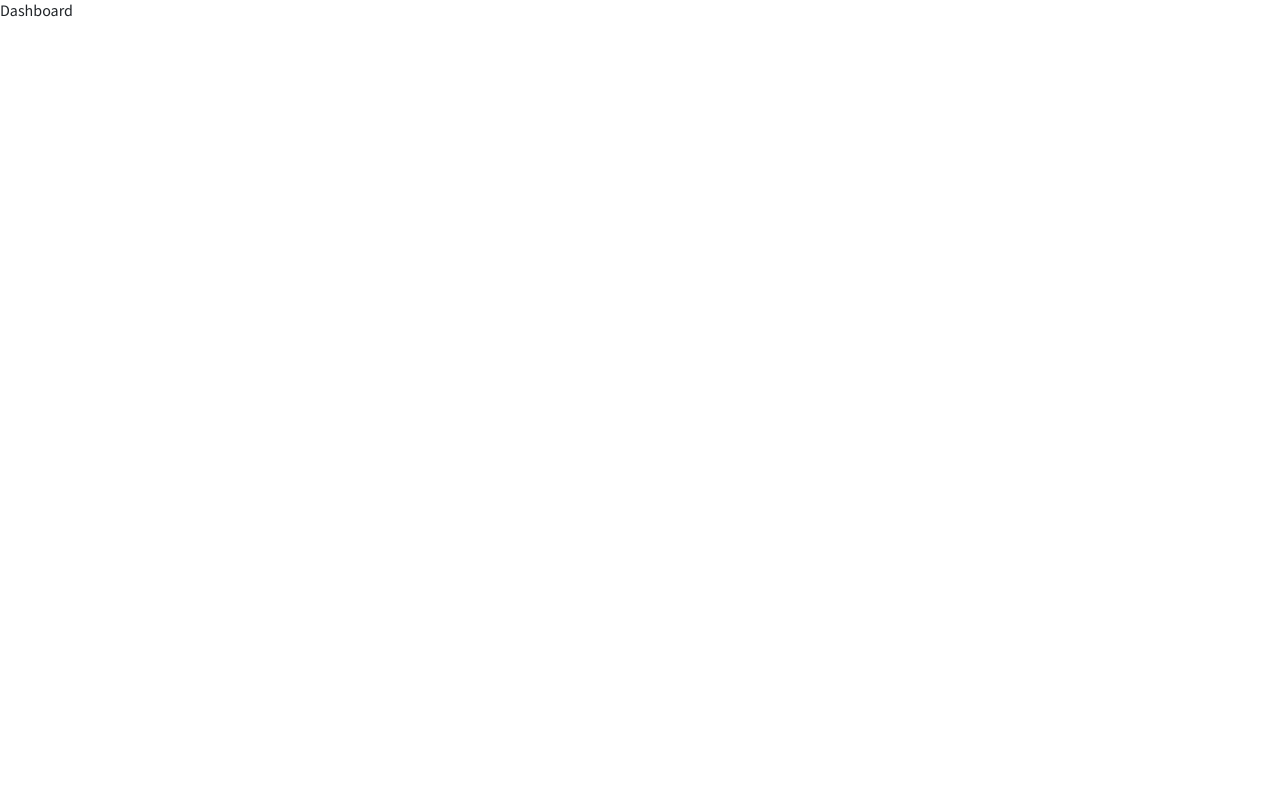
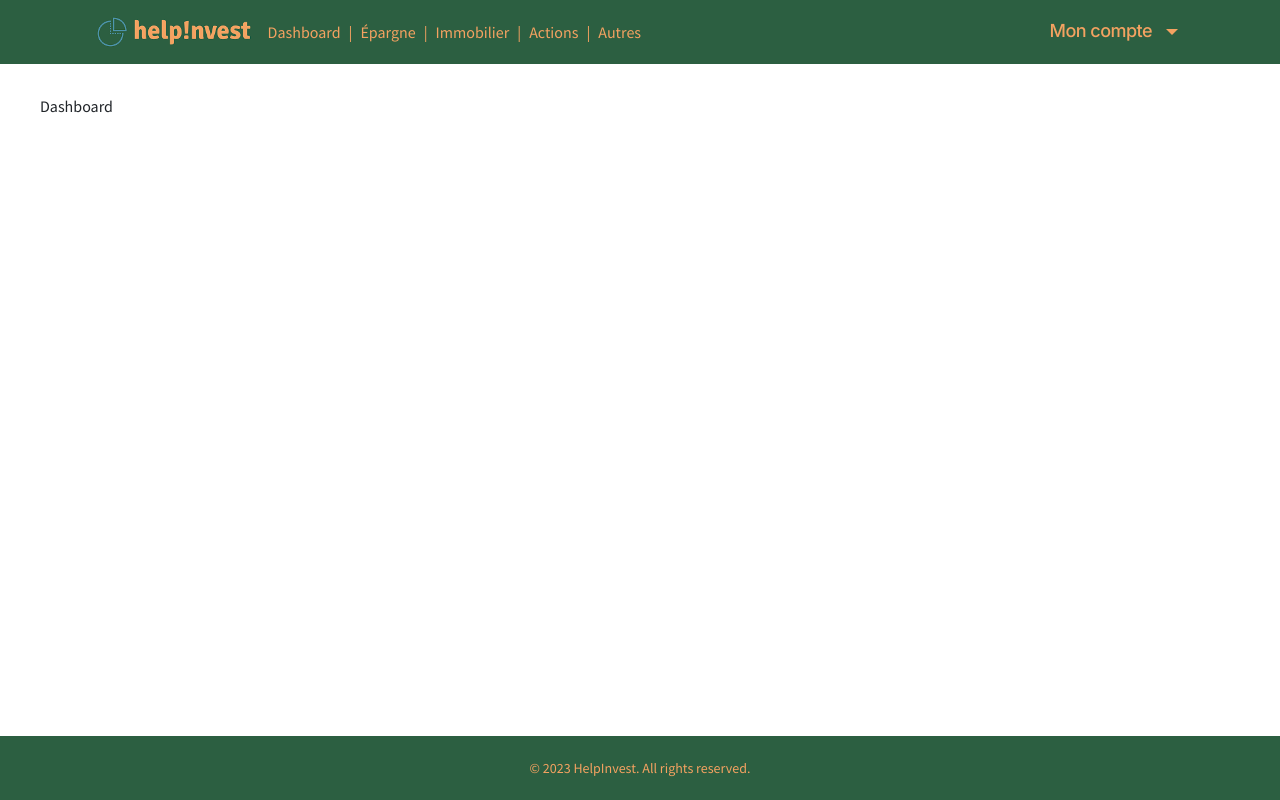
Before and after one commit to luneroka/help-invest, a React (Vite) app in the folder frontend/: page /dashboard in a window 1280 px wide. Built offline with nearby package versions, Linux system fonts and the light colour scheme.

Commit message:
Style AuthHeader and MainHeader

```diff
--- a/frontend/package.json
+++ b/frontend/package.json
@@ -12,6 +12,7 @@
   "dependencies": {
     "react": "^18.3.1",
     "react-dom": "^18.3.1",
+    "react-icons": "^4.12.0",
     "react-router-dom": "^6.28.0"
   },
   "devDependencies": {
@@ -25,6 +26,7 @@
     "eslint-plugin-react-hooks": "^5.0.0",
     "eslint-plugin-react-refresh": "^0.4.14",
     "globals": "^15.11.0",
+    "prettier": "^3.0.0",
     "tailwindcss": "^4.0.0",
     "vite": "^6.0.1"
   }
--- a/frontend/src/components/headers/AuthHeader.jsx
+++ b/frontend/src/components/headers/AuthHeader.jsx
@@ -0,0 +1,11 @@
+import React from 'react'
+
+function AuthHeader() {
+  return (
+    <div className="flex items-center justify-between bg-theme-main h-[64px] px-[96px]">
+        <img src="../../public/help!nvest_logo.png" alt="" className="h-8" />
+    </div>
+  )
+}
+
+export default AuthHeader
--- a/frontend/src/components/headers/MainHeader.jsx
+++ b/frontend/src/components/headers/MainHeader.jsx
@@ -0,0 +1,29 @@
+import React from 'react'
+import { IoMdArrowDropdown } from "react-icons/io";
+
+function MainHeader() {
+  return (
+    <div className="flex items-center justify-between bg-theme-main h-[64px] px-[96px]">
+      <div className="flex gap-[16px] items-center">
+        <img src="../../public/help!nvest_logo.png" alt="" className="h-8" />
+        <div className="flex gap-[8px] text-theme-accent">
+          <p>Dashboard</p>
+          <p>|</p>
+          <p>Épargne</p>
+          <p>|</p>
+          <p>Immobilier</p>
+          <p>|</p>
+          <p>Actions</p>
+          <p>|</p>
+          <p>Autres</p>
+        </div>
+      </div>
+      <div className="flex gap-2">
+        <h3 className="text-theme-accent">Mon compte</h3>
+        <IoMdArrowDropdown className="size-[24px] text-theme-accent" />
+      </div>
+    </div>
+  )
+}
+
+export default MainHeader
--- a/frontend/src/components/pages/Dashboard.jsx
+++ b/frontend/src/components/pages/Dashboard.jsx
@@ -1,8 +1,14 @@
 import React from 'react'
+import Layout from '../layout/Layout'
+import MainHeader from '../headers/MainHeader'
 
 function Dashboard() {
   return (
-    <div>Dashboard</div>
+    <Layout header={<MainHeader />}>
+      <div>
+        Dashboard
+      </div>
+    </Layout>
   )
 }
 
--- a/frontend/src/components/pages/Login.jsx
+++ b/frontend/src/components/pages/Login.jsx
@@ -1,8 +1,14 @@
 import React from 'react'
+import Layout from '../layout/Layout'
+import AuthHeader from '../headers/AuthHeader'
 
 function Login() {
   return (
-    <div>Login</div>
+    <Layout header={<AuthHeader />}>
+        <div>
+            Login Form
+        </div>
+    </Layout>
   )
 }
 
```
